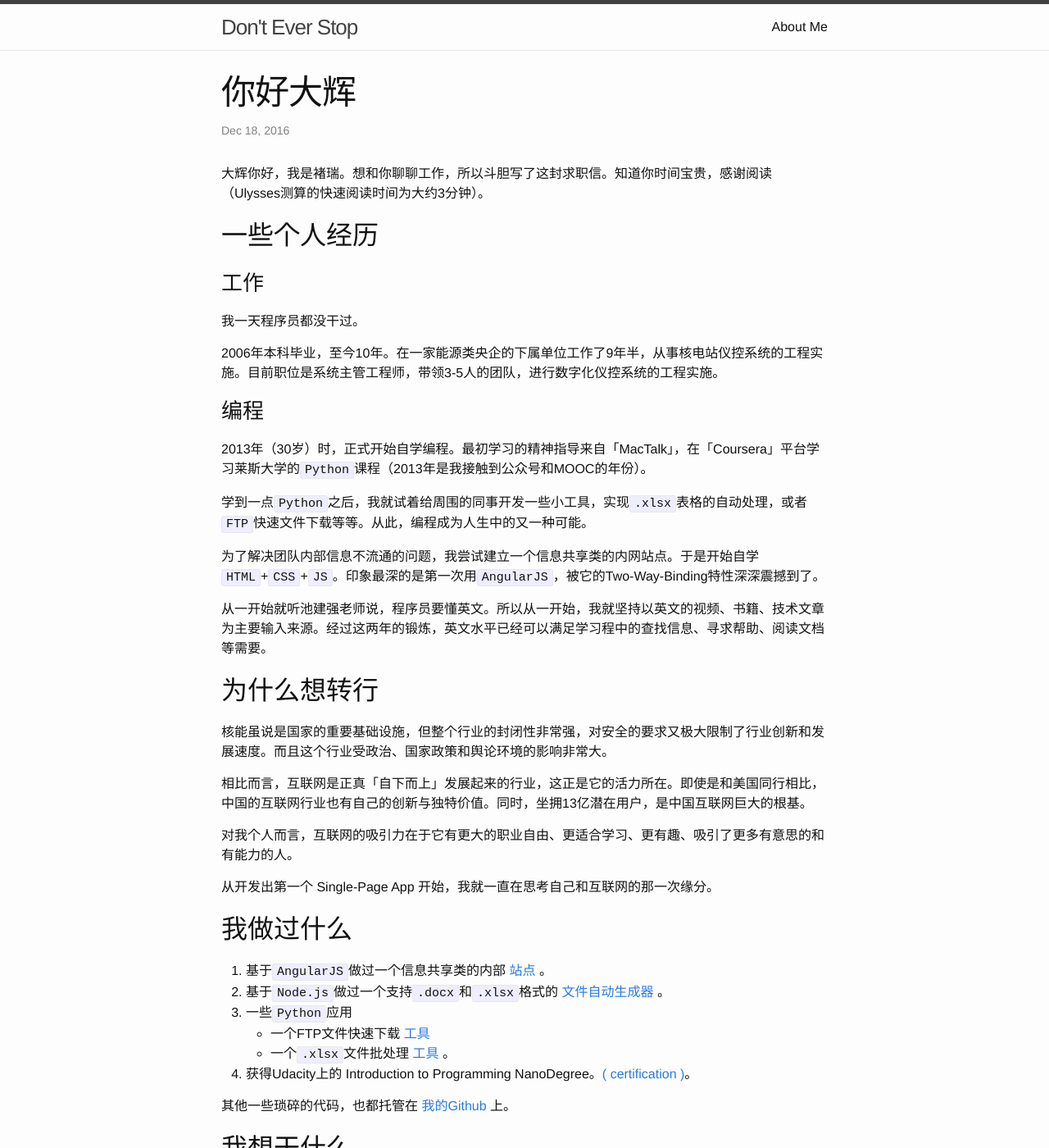
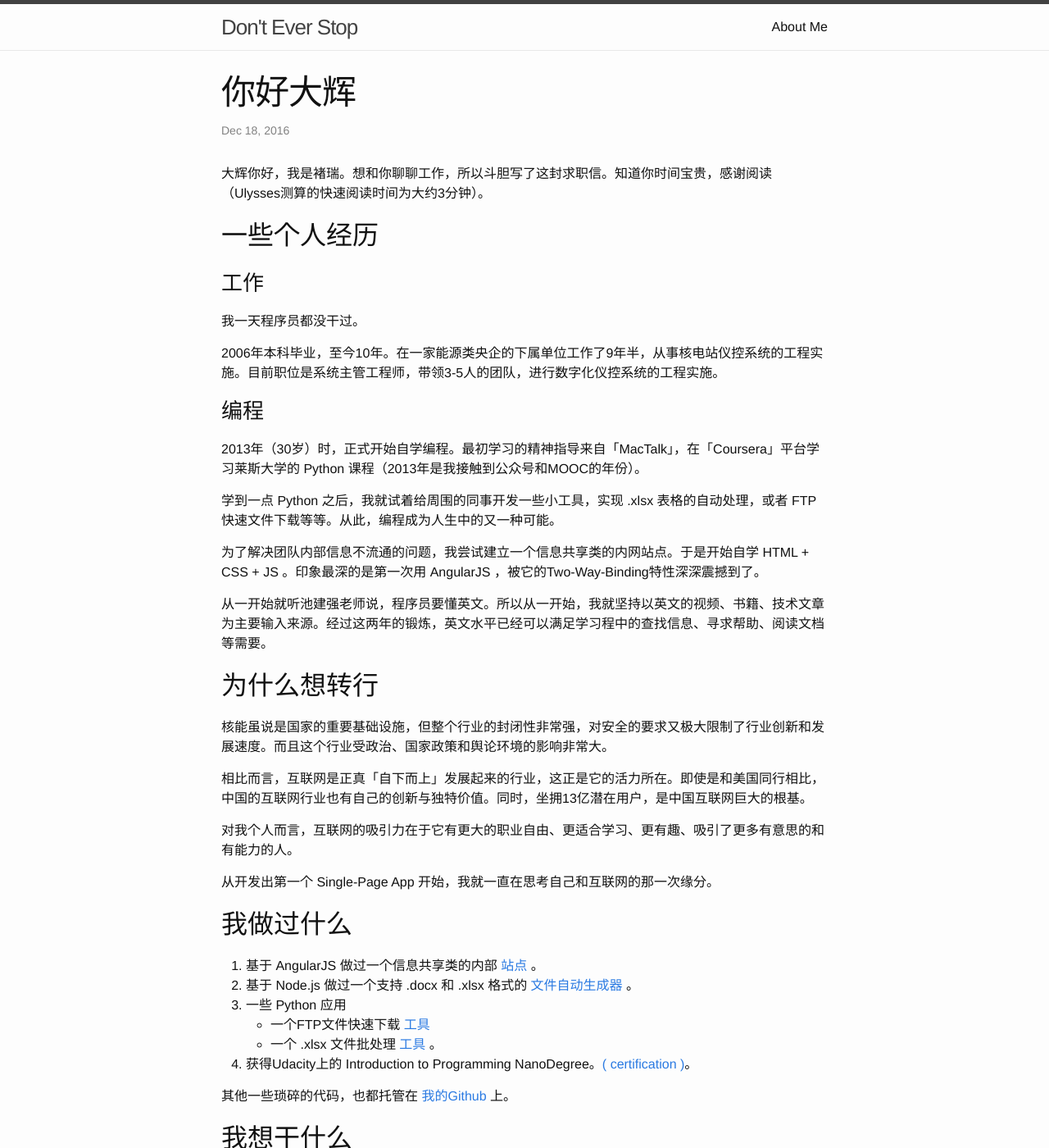
Before and after one commit to musray/musray.github.io, a Jekyll site: the page built from _posts/2016-12-18-hello-fenng.md, in a window 1280 px wide and 1400 px high. Shown: the whole window at 82% size. Built offline with Jekyll 4.4.1, drawn with Linux system fonts in a browser that asks for light colours.

Commit message:
change some styles

```diff
--- a/_posts/2016-12-18-hello-fenng.md
+++ b/_posts/2016-12-18-hello-fenng.md
@@ -15,11 +15,11 @@ permalink: /hello-fenng/
 2006年本科毕业，至今10年。在一家能源类央企的下属单位工作了9年半，从事核电站仪控系统的工程实施。目前职位是系统主管工程师，带领3-5人的团队，进行数字化仪控系统的工程实施。
 
 ### 编程
-2013年（30岁）时，正式开始自学编程。最初学习的精神指导来自「MacTalk」，在「Coursera」平台学习莱斯大学的`Python`课程（2013年是我接触到公众号和MOOC的年份）。
+2013年（30岁）时，正式开始自学编程。最初学习的精神指导来自「MacTalk」，在「Coursera」平台学习莱斯大学的 Python 课程（2013年是我接触到公众号和MOOC的年份）。
 
-学到一点`Python`之后，我就试着给周围的同事开发一些小工具，实现`.xlsx`表格的自动处理，或者`FTP`快速文件下载等等。从此，编程成为人生中的又一种可能。
+学到一点 Python 之后，我就试着给周围的同事开发一些小工具，实现 .xlsx 表格的自动处理，或者 FTP 快速文件下载等等。从此，编程成为人生中的又一种可能。
 
-为了解决团队内部信息不流通的问题，我尝试建立一个信息共享类的内网站点。于是开始自学`HTML`+`CSS`+`JS`。印象最深的是第一次用`AngularJS`，被它的Two-Way-Binding特性深深震撼到了。
+为了解决团队内部信息不流通的问题，我尝试建立一个信息共享类的内网站点。于是开始自学 HTML + CSS + JS 。印象最深的是第一次用 AngularJS ，被它的Two-Way-Binding特性深深震撼到了。
 
 从一开始就听池建强老师说，程序员要懂英文。所以从一开始，我就坚持以英文的视频、书籍、技术文章为主要输入来源。经过这两年的锻炼，英文水平已经可以满足学习程中的查找信息、寻求帮助、阅读文档等需要。
 
@@ -34,11 +34,11 @@ permalink: /hello-fenng/
 
 ## 我做过什么
 
-1. 基于`AngularJS`做过一个信息共享类的内部[ 站点 ](https://github.com/musray/g5-app)。
-2. 基于`Node.js`做过一个支持`.docx`和`.xlsx`格式的[ 文件自动生成器 ](https://github.com/musray/doc-server)。
-3. 一些`Python`应用
+1. 基于 AngularJS 做过一个信息共享类的内部[ 站点 ](https://github.com/musray/g5-app)。
+2. 基于 Node.js 做过一个支持 .docx 和 .xlsx 格式的[ 文件自动生成器 ](https://github.com/musray/doc-server)。
+3. 一些 Python 应用
 	- 一个FTP文件快速下载[ 工具 ](https://github.com/musray/FTPDownloader)
-	- 一个`.xlsx`文件批处理[ 工具 ](https://github.com/musray/xls2csv)。
+	- 一个 .xlsx 文件批处理[ 工具 ](https://github.com/musray/xls2csv)。
 4. 获得Udacity上的 Introduction to Programming NanoDegree。[( certification )](https://printer.udacity.com/v1/fetch?first_name=Chu&last_name=Rui&key=nd000&title=编程入门纳米学位&graduation_date=2015-07-08T20%3A22%3A47.476Z&locale=zh-cn&template=nd-grad-cert)。
 
 其他一些琐碎的代码，也都托管在[ 我的Github ](https://github.com/musray)上。
```
